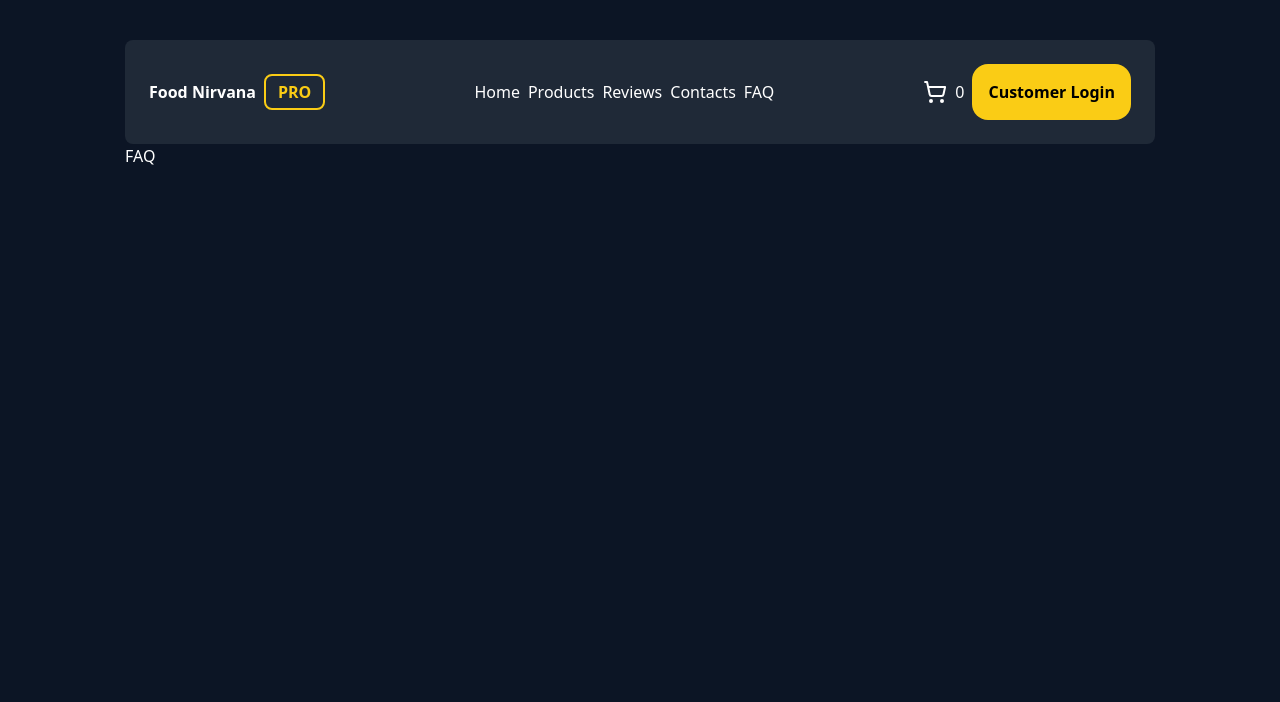
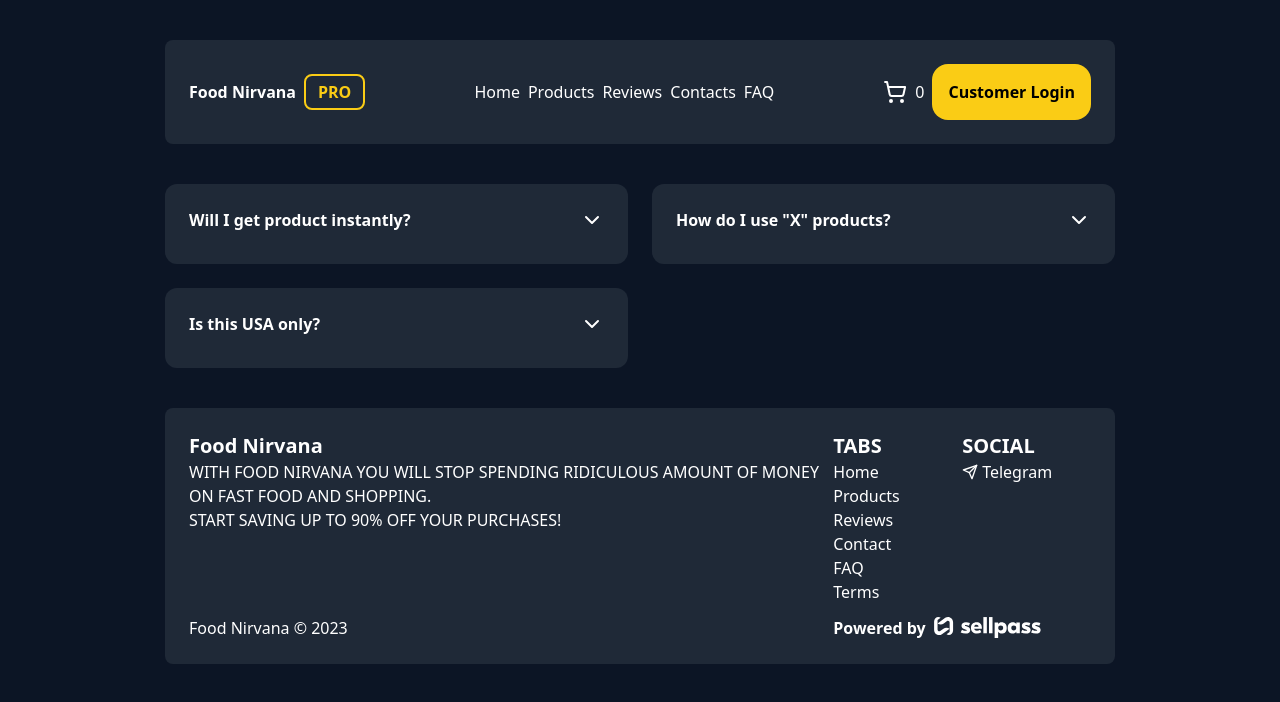
Before and after one commit to caesar003/foodnirvana, a Next.js app: page /faq in a window 1280 px wide. Shown: the top 702 px of the page. Built offline with nearby package versions, Linux system fonts and the light colour scheme.

Commit message:
feat: added new page (faq)

```diff
--- a/package.json
+++ b/package.json
@@ -19,6 +19,7 @@
     "postcss": "8.4.24",
     "react": "18.2.0",
     "react-dom": "18.2.0",
+    "tailwind-merge": "^1.13.2",
     "tailwindcss": "3.3.2",
     "typescript": "5.1.3"
   },
--- /dev/null
+++ b/src/components/Accordion.tsx
@@ -0,0 +1,26 @@
+import React, { useState } from "react";
+import { ChevronDown, ChevronUp } from "lucide-react";
+import { twMerge } from "tailwind-merge";
+
+interface PropsType {
+  question: string;
+  answer: string;
+}
+
+export default function Accordion({ question, answer }: PropsType) {
+  const [shown, setShown] = useState(false);
+  return (
+    <div className="col bg-gray-800 p-6 rounded-xl">
+      <button
+        onClick={() => setShown(!shown)}
+        className="w-full font-bold flex justify-between items-center mb-2"
+      >
+        <span>{question}</span>
+        {shown ? <ChevronUp /> : <ChevronDown />}
+      </button>
+      <p className={twMerge("text-base transition-all", shown ? "" : "hidden")}>
+        {answer}
+      </p>
+    </div>
+  );
+}
--- a/src/components/Layout.tsx
+++ b/src/components/Layout.tsx
@@ -5,10 +5,10 @@ import Navbar from "./Navbar";
 
 export default function Layout({ children }: PropsWithChildren) {
   return (
-    <main className="flex min-h-screen flex-col items-center justify-start p-10">
-      <div className="w-[1030px]">
+    <main className="flex items-start justify-center">
+      <div className="w-[1030px] min-h-screen flex-col justify-center items-center p-10">
         <Navbar />
-        <div>{children}</div>
+        <>{children}</>
       </div>
     </main>
   );
--- a/src/pages/faq/index.tsx
+++ b/src/pages/faq/index.tsx
@@ -1,17 +1,27 @@
+import Accordion from "@components/Accordion";
+import Footer from "@components/Footer";
 import Layout from "@components/Layout";
-import { Head } from "@components/index";
+import Head from "@components/Head";
 import React from "react";
-
-
-export const metadata = {
-  title: "Home - Food Nirvana",
-}
 
 export default function FAQ() {
   return (
     <Layout>
       <Head title="Food Nirvana - Frequently Asked Questions" />
-      <div>FAQ</div>
+      <div className="flex-1">
+        <div className="grid grid-cols-2 gap-6 items-start my-10">
+          <Accordion
+            question="Will I get product instantly?"
+            answer="Yet, it will be instant. Cryptocurrency purchases can take a little longer, you will receive your product(-s) as soon as there are confirmations in the transaction."
+          />
+          <Accordion
+            question='How do I use "X" products?'
+            answer="You will receive the latest methods and instructions on how to use a product if it's said so in the description."
+          />
+          <Accordion question="Is this USA only?" answer="Yes." />
+        </div>
+      </div>
+      <Footer />
     </Layout>
   );
 }
```
Also changed, not shown: src/app/Screenshot_2023-06-21_at_21.07.16.png (deleted), 1 other file (tests, documents, lock files or other folders).
